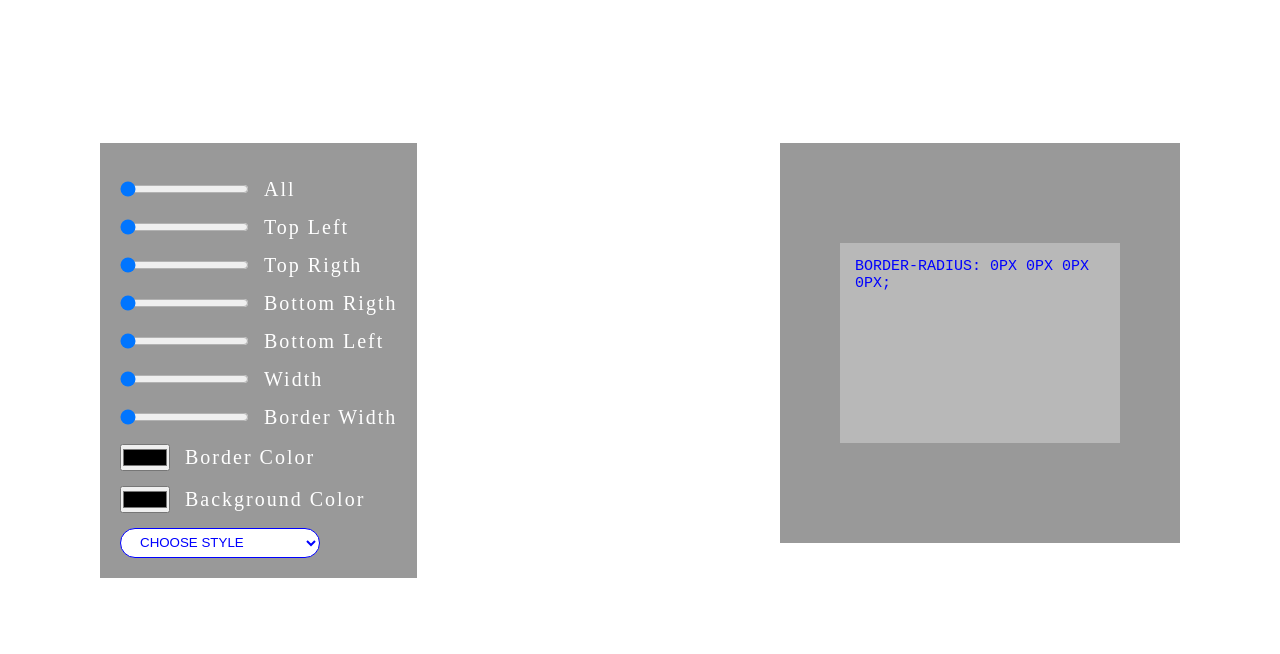
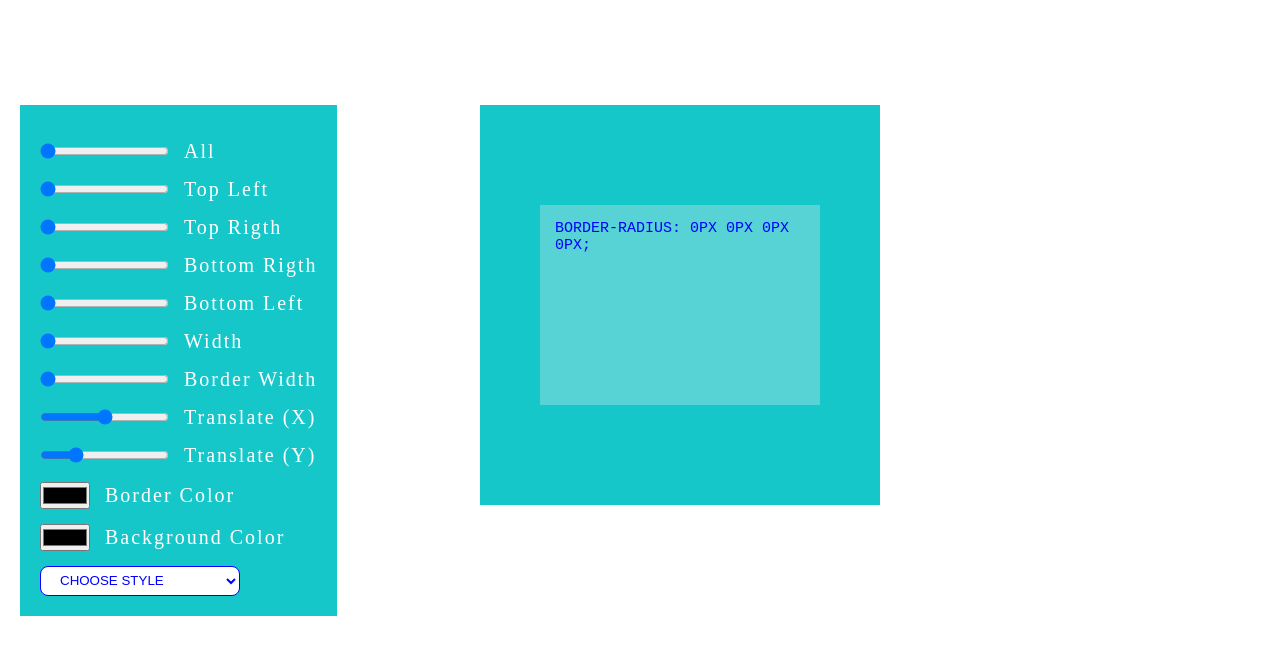
Before and after one commit to OzodAkromov/Border-Generator, a plain HTML site: page index.html in a window 1280 px wide. Drawn offline with Linux system fonts and the light colour scheme.

Commit message:
first commit

```diff
--- a/index.html
+++ b/index.html
@@ -18,8 +18,10 @@
             <p><input class="tr" type="range" min="0" max="200" value="0" step="1"> Top Rigth</p>
             <p><input class="br" type="range" min="0" max="200" value="0" step="1"> Bottom Rigth</p>
             <p><input class="bl" type="range" min="0" max="200" value="0" step="1"> Bottom Left</p>
-            <p><input class="wd" type="range" min="400" max="800" value="0" step="1"> Width</p>
+            <p><input class="wd" type="range" min="400" max="790" value="0" step="1"> Width</p>
             <p><input class="bw" type="range" min="0" max="50" value="0" step="1"> Border Width</p>
+            <p><input class="trX" type="range" min="-100" max="100" value="0" step="1"> Translate (X)</p>
+            <p><input class="trY" type="range" min="-22" max="66" value="0" step="1"> Translate (Y)</p>
             <p><input class="bc" type="color"> Border Color</p>
             <p><input class="bgc" type="color"> Background Color</p>
             <select id="border">
--- a/script.js
+++ b/script.js
@@ -11,6 +11,8 @@ const textarea = document.querySelector('textarea')
 const border = document.getElementById('border')
 const width = document.querySelector('.wd')
 const height = document.querySelector('.ht')
+const trX = document.querySelector('.trX')
+const trY = document.querySelector('.trY')
 
 
 // Universal Function
@@ -26,6 +28,7 @@ function setBorderRadius() {
     block.style.background = `${bgc.value}`
     block.style.borderRadius = `${tl.value}px ${tr.value}px ${br.value}px ${bl.value}px`
     block.style.width = `${width.value}px`
+    block.style.transform = `translateX(${trX.value}%)`+`translateY(${trY.value}%)`
 
     radiusText()
 }
@@ -41,6 +44,9 @@ all.addEventListener('input', function () {
 
     radiusText()
 })
+
+trX.addEventListener('input', setBorderRadius)
+trY.addEventListener('input', setBorderRadius)
 
 width.addEventListener('input', setBorderRadius)
 
--- a/style.css
+++ b/style.css
@@ -9,6 +9,7 @@ body{
     justify-content: center;
     align-items: center;
     height: 100vh;
+    background: #ffffff;
 }
 
 .container{
@@ -20,7 +21,7 @@ body{
 
 .range-block{
     padding: 20px;
-    background: #999;
+    background: #16C7CA;
 }
 
 p{
@@ -42,9 +43,10 @@ input{
     display: flex;
     justify-content: center;
     align-items: center;
-    background: #999;
+    background: #16C7CA;
     border: 0px #000;
     margin-top: -80px;
+    margin-right: 300px;
 }
 
 textarea{
@@ -52,13 +54,13 @@ textarea{
     height: 50%;
     resize: none;
     padding: 15px;
-    background: rgba(255, 255, 255, 0.3);
     opacity: 1;
     border: none;
 }
 
 .range-block {
     margin-top: -80px;
+    margin-left: -80px;
 }
 
 .range-block select {
@@ -68,7 +70,7 @@ textarea{
     text-transform: uppercase;
     width: 200px;
     height: 30px;
-    border-radius: 20px;
+    border-radius: 8px;
     border: 1px solid blue;
     outline: none;
 }
```
